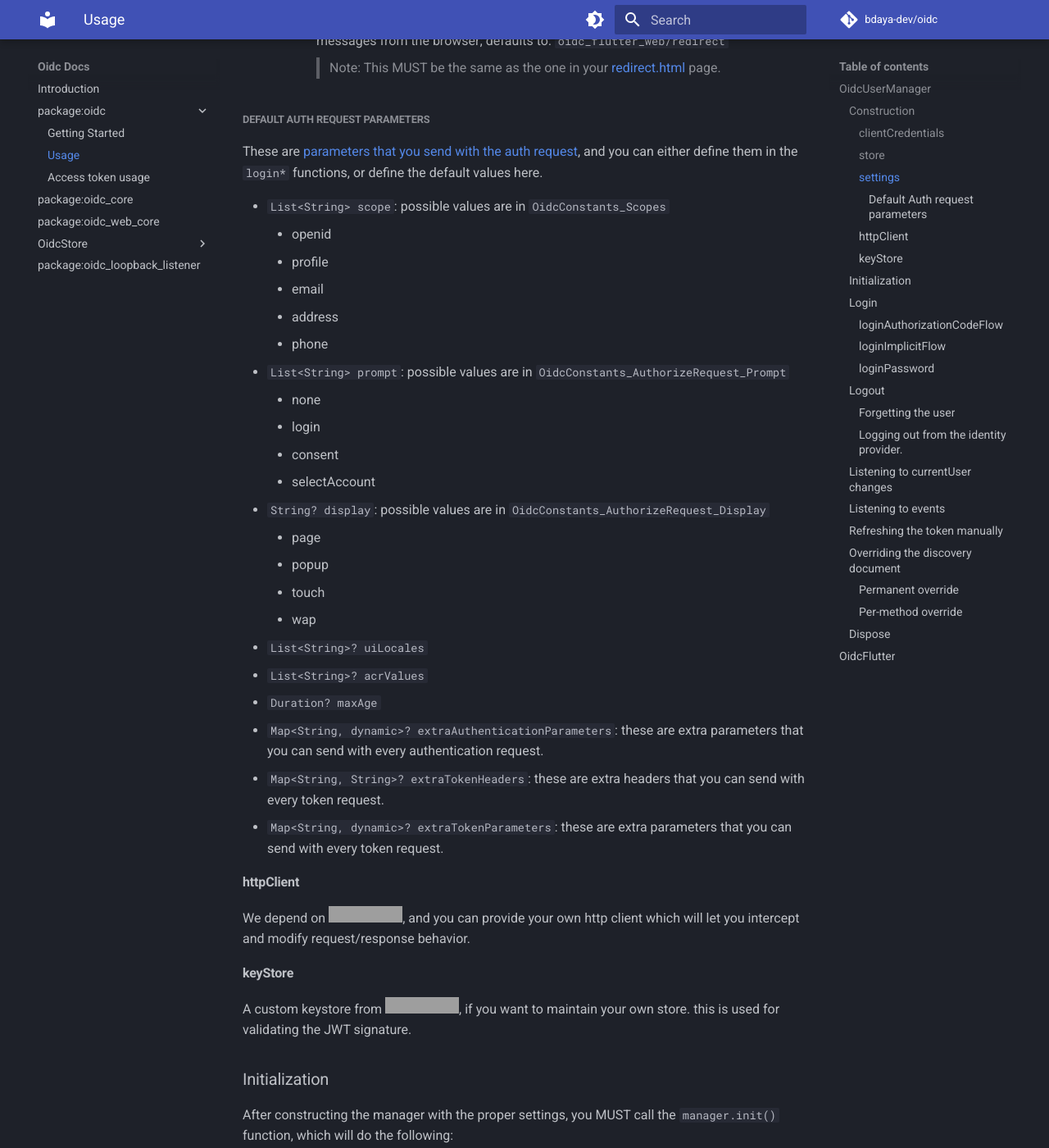
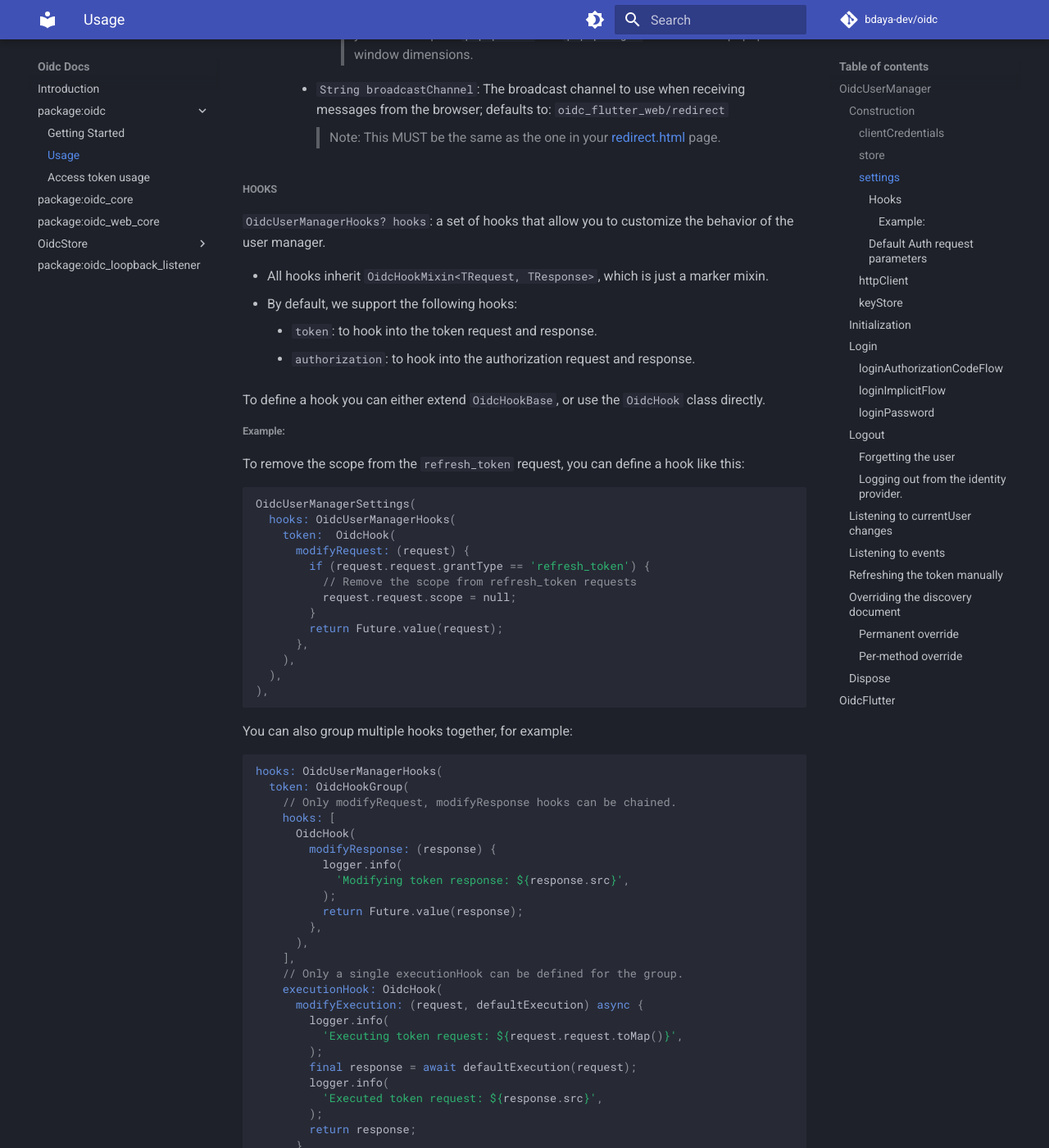
Before and after one commit to Bdaya-Dev/oidc, an MkDocs documentation site: the page built from docs/oidc-usage.md, in a window 1280 px wide and 1400 px high, scrolled down 5052 px. Shown: the whole window at 82% size. Built offline with MkDocs 1.6.1 and Material for MkDocs 9.7.7, drawn with Linux system fonts in a browser that asks for light colours; comment, search, counter and statistics services are not loaded; some of the changed text lies outside the part shown; grey boxes are pictures that could not be loaded.

Commit message:
docs: update OidcUserManagerSettings documentation for getIdToken function

````diff
--- a/docs/oidc-usage.md
+++ b/docs/oidc-usage.md
@@ -104,6 +104,7 @@
 - `Uri redirectUri`: the redirect uri that was configured with the provider.
 - `Uri? postLogoutRedirectUri`: the post logout redirect uri that was configured with the provider.
 - `Uri? frontChannelLogoutUri`: the uri of the front channel logout flow. this Uri MUST be registered with the OP first. the OP will call this Uri when it wants to logout the user.
+- `Future<String?> Function(OidcToken token) getIdToken`: pass this function to control how an idToken is fetched from a token response. This can be used to trick the user manager into using a JWT `access_token` as an `id_token` for example.
 - `frontChannelRequestListeningOptions`: the options to use when listening for front channel logout requests.
     ```dart
     frontChannelRequestListeningOptions: OidcFrontChannelRequestListeningOptions(
@@ -178,6 +179,70 @@
 > you can also pass `popupWidth` and `popupHeight` to control the popup window dimensions.
         - `String broadcastChannel`: The broadcast channel to use when receiving messages from the browser; defaults to: `oidc_flutter_web/redirect`
 > Note: This MUST be the same as the one in your  [redirect.html](oidc-getting-started.md/#web) page.
+
+##### Hooks
+
+`OidcUserManagerHooks? hooks`: a set of hooks that allow you to customize the behavior of the user manager.
+
+- All hooks inherit `OidcHookMixin<TRequest, TResponse>`, which is just a marker mixin.
+- By default, we support the following hooks:
+    - `token`: to hook into the token request and response.
+    - `authorization`: to hook into the authorization request and response.
+
+To define a hook you can either extend `OidcHookBase`, or use the `OidcHook` class directly.
+
+###### Example:
+
+To remove the scope from the `refresh_token` request, you can define a hook like this:
+
+```dart
+OidcUserManagerSettings(
+  hooks: OidcUserManagerHooks(
+    token:  OidcHook(
+      modifyRequest: (request) {
+        if (request.request.grantType == 'refresh_token') {
+          // Remove the scope from refresh_token requests
+          request.request.scope = null;
+        }
+        return Future.value(request);
+      },
+    ),
+  ),
+),
+```
+
+You can also group multiple hooks together, for example:
+
+```dart
+hooks: OidcUserManagerHooks(
+  token: OidcHookGroup(
+    // Only modifyRequest, modifyResponse hooks can be chained.
+    hooks: [
+      OidcHook(
+        modifyResponse: (response) {
+          logger.info(
+            'Modifying token response: ${response.src}',
+          );
+          return Future.value(response);
+        },
+      ),
+    ],
+    // Only a single executionHook can be defined for the group.
+    executionHook: OidcHook(
+      modifyExecution: (request, defaultExecution) async {
+        logger.info(
+          'Executing token request: ${request.request.toMap()}',
+        );
+        final response = await defaultExecution(request);
+        logger.info(
+          'Executed token request: ${response.src}',
+        );
+        return response;
+      },
+    ),
+  ),
+),
+```
 
 ##### Default Auth request parameters
 
````
Also changed, not shown: 1 other file.
